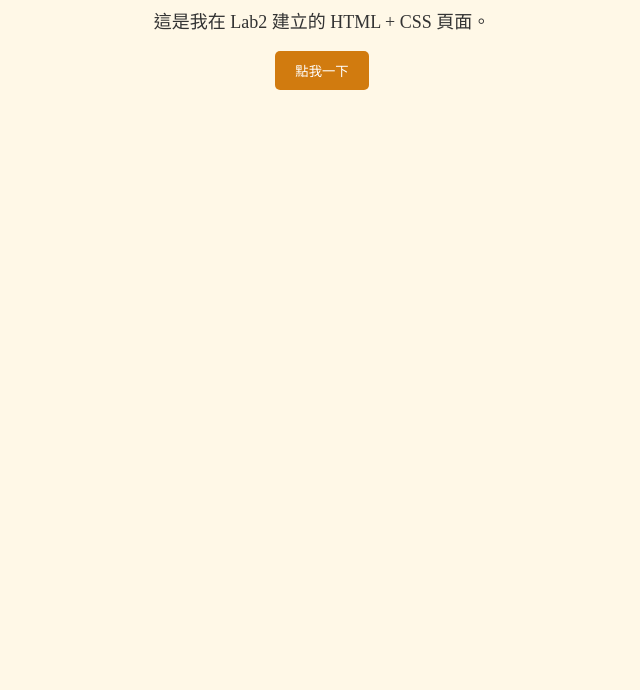
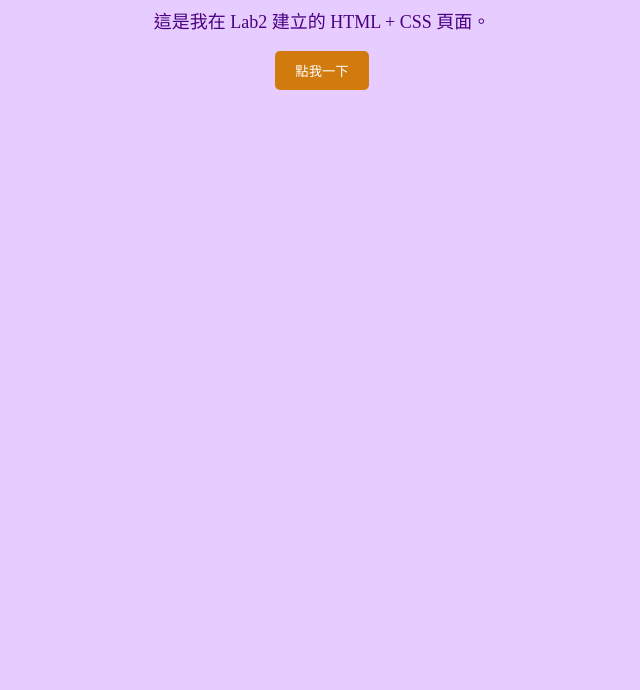
Before and after one commit to jasminee728/jasminee728.github.io, a plain HTML site: page docx/index.html in a window 1280 px wide. Shown: the part 110-800 px from the top of the page, without its empty margins (318-958 px from the left). Drawn offline with Linux system fonts and the light colour scheme.

Commit message:
Update index.html

```diff
--- a/docx/index.html
+++ b/docx/index.html
@@ -5,13 +5,12 @@
   <title>陳爰潔的個人網頁</title>
   <style>
     body {
-      font-family: "微軟正黑體";
-      background-color: #fff8e7;
-      color: #333;
-      text-align: center;
-      margin: 50px;
-    }
-    h1 {
+  font-family: "微軟正黑體";
+  background-color: #e6ccff;  /* 淺紫色背景 */
+  color: #4b0082;             /* 深紫文字 */
+  text-align: center;
+  margin: 50px;
+}    h1 {
       color: #d17b0f;
     }
     p {
```
